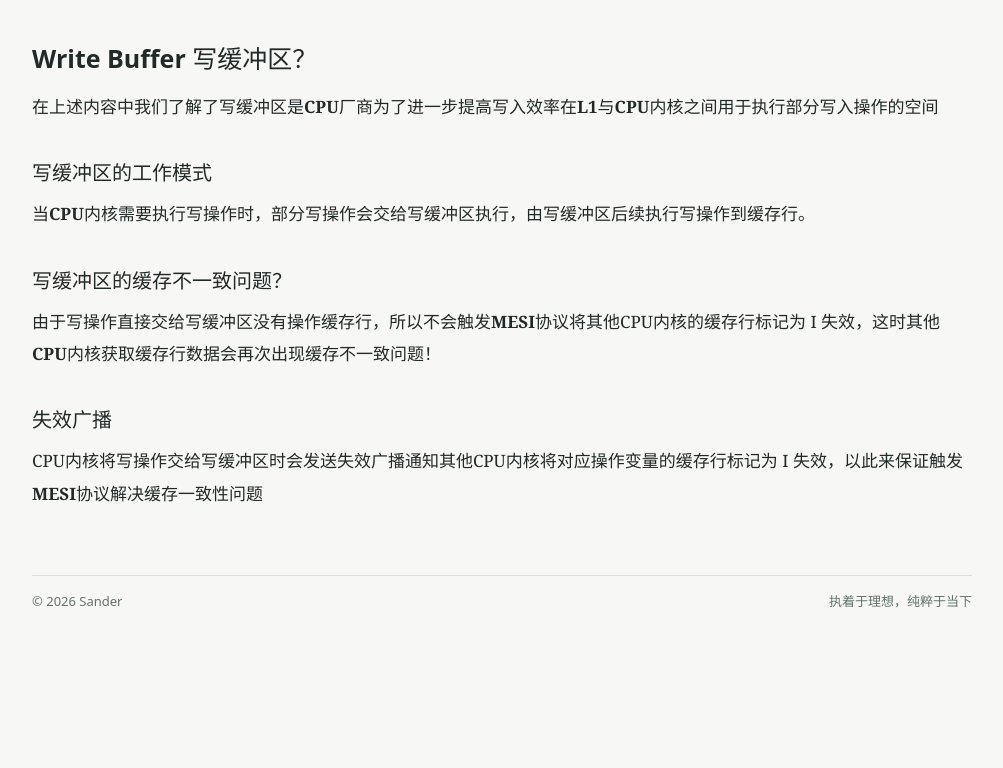
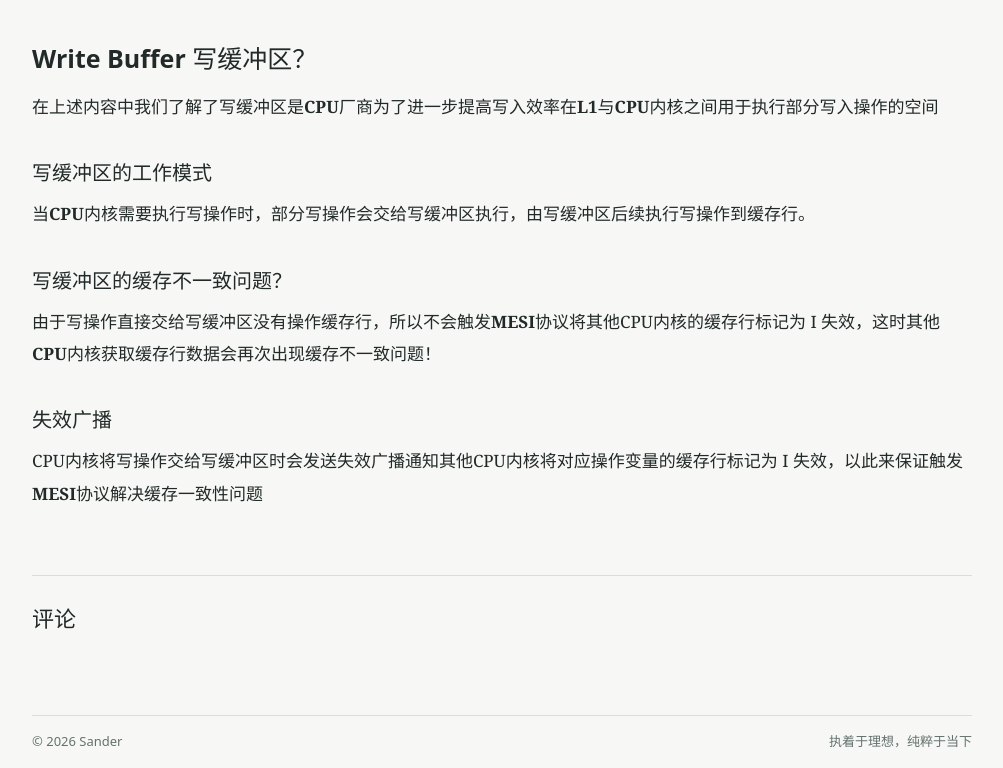
Before and after one commit to sander-i/sander-notes, an Astro site: page /posts/cpu_visibility in a window 1280 px wide. Shown: the part 6772-7540 px from the top of the page, without its empty margins (138-1141 px from the left). Before the commit the page ends 7400 px from the top, so only its background shows below. Built offline with nearby package versions, Linux system fonts and the light colour scheme; Astro itself is replaced by a stand-in of ours; no server answers.

Commit message:
fix: 给 Giscus 配置加代码默认值，Workers Builds 也能渲染评论
Workers Builds 从 Git 自动构建时不带 PUBLIC_GISCUS_* 变量，评论区整段不输出。
改为在 [slug].astro 内置默认值（这些值本就出现在页面 HTML 里，不是秘密），
空字符串也会回落到默认值，兼容 CI 里未定义 vars.* 展开成空串的情况。

Co-Authored-By: Claude Opus 5 <noreply@anthropic.com>

```diff
--- a/src/pages/posts/[slug].astro
+++ b/src/pages/posts/[slug].astro
@@ -15,11 +15,15 @@ export async function getStaticPaths() {
 const { post } = Astro.props;
 const { Content } = await render(post);
 const base = `${import.meta.env.BASE_URL.replace(/\/$/, '')}/`;
+// 这些值会直接出现在页面 HTML 里，不是秘密。给默认值是为了让本地、CI 和
+// Workers Builds 三条构建链路都不用额外配环境变量就能渲染评论区。
+// 注意空字符串要回落到默认值：CI 里未定义的 vars.* 会被展开成空串。
+const envOr = (value: string | undefined, fallback: string) => (value?.trim() ? value.trim() : fallback);
 const commentsConfig = {
-  repo: import.meta.env.PUBLIC_GISCUS_REPO ?? '',
-  repoId: import.meta.env.PUBLIC_GISCUS_REPO_ID ?? '',
-  category: import.meta.env.PUBLIC_GISCUS_CATEGORY ?? '',
-  categoryId: import.meta.env.PUBLIC_GISCUS_CATEGORY_ID ?? '',
+  repo: envOr(import.meta.env.PUBLIC_GISCUS_REPO, 'sander-i/sander-notes'),
+  repoId: envOr(import.meta.env.PUBLIC_GISCUS_REPO_ID, 'R_kgDOVy31SA'),
+  category: envOr(import.meta.env.PUBLIC_GISCUS_CATEGORY, 'Announcements'),
+  categoryId: envOr(import.meta.env.PUBLIC_GISCUS_CATEGORY_ID, 'DIC_kwDOVy31SM4DLeGj'),
 };
 const commentsReady = Object.values(commentsConfig).every(Boolean);
 const viewsPath = analytics.normalizePath(Astro.url.pathname);
```
Also changed, not shown: README.md, 1 other file.
